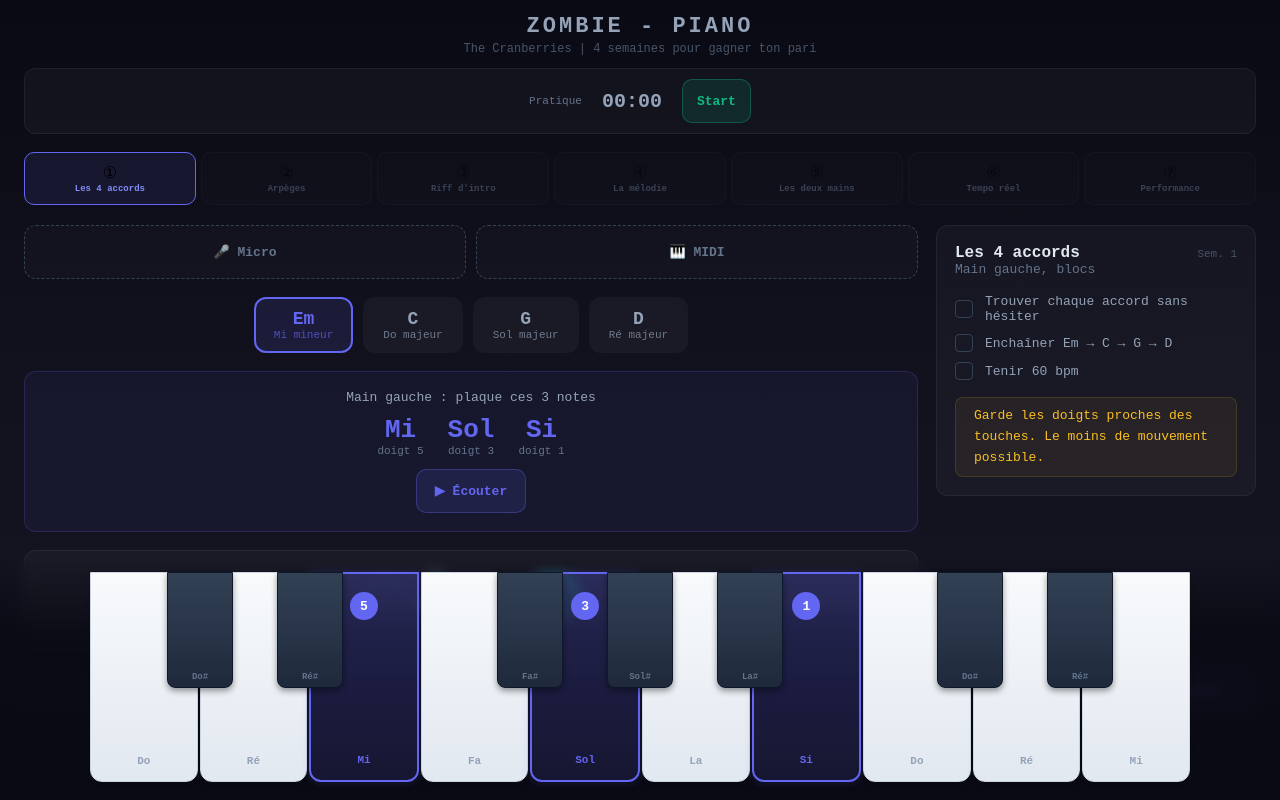
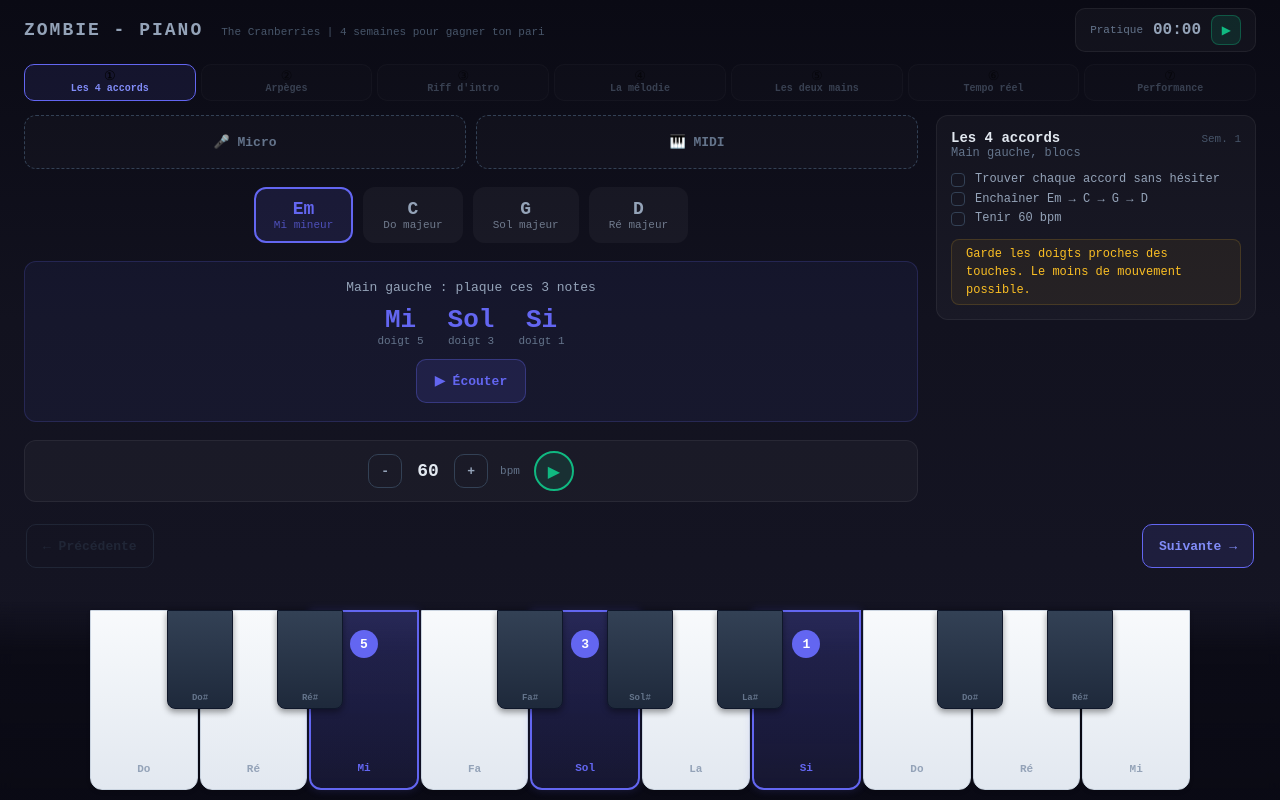
Before and after one commit to ejac-prog/piano-tutor, a React (Vite) app: page / in a window 1280 px wide. Built offline with nearby package versions, Linux system fonts and the light colour scheme.

Commit message:
iPad paysage : header condensé, BPM compact, piano plus bas

```diff
--- a/src/App.jsx
+++ b/src/App.jsx
@@ -97,8 +97,8 @@
   const ipad=w>=700;
   // Paysage actif seulement quand on est sur un grand écran ET en orientation paysage
   const landscape=ipad && w>h;
-  // En paysage, le piano prend toute la largeur dispo et reste raisonnable en hauteur
-  const pianoH=landscape?Math.min(210,Math.floor(h*0.32)):(ipad?240:170);
+  // En paysage, le piano prend toute la largeur dispo et reste compact en hauteur
+  const pianoH=landscape?Math.min(180,Math.floor(h*0.28)):(ipad?240:170);
   const pianoMaxW=landscape?Math.min(w-32,1100):(ipad?680:540);
   return{
     ipad, landscape, w, h,
@@ -266,8 +266,8 @@
     </div>);
   // En paysage iPad, on fixe le piano au bas de l'écran sur toute la largeur
   if(R.landscape){
-    return(<div style={{position:"fixed",left:0,right:0,bottom:0,padding:"12px 20px 18px",
-      background:"linear-gradient(180deg,rgba(10,10,20,0) 0%,rgba(10,10,20,.85) 30%,rgba(10,10,20,.97) 100%)",
+    return(<div style={{position:"fixed",left:0,right:0,bottom:0,padding:"8px 20px 10px",
+      background:"linear-gradient(180deg,rgba(10,10,20,0) 0%,rgba(10,10,20,.85) 25%,rgba(10,10,20,.97) 100%)",
       backdropFilter:"blur(6px)",WebkitBackdropFilter:"blur(6px)",zIndex:50}}>{inner}</div>);
   }
   return inner;
@@ -280,15 +280,18 @@
   return <button onClick={onClick} disabled={disabled} style={{minWidth:R.btn.min,minHeight:R.btn.min,borderRadius:R.rad-2,border:"1px solid #334155",background:"transparent",color:"#94a3b8",cursor:disabled?"default":"pointer",fontSize:R.font.sm,display:"flex",alignItems:"center",justifyContent:"center",fontFamily:"inherit",fontWeight:600,padding:"4px 8px",...s}}>{children}</button>}
 
 function BpmCtrl({bpm,setBpm,running,toggle,beat,color,R}){
-  return(<div style={{display:"flex",alignItems:"center",justifyContent:"center",gap:R.gap*2,padding:R.pad,borderRadius:R.rad,background:"rgba(255,255,255,.03)",border:"1px solid rgba(255,255,255,.06)"}}>
-    <div style={{textAlign:"center"}}><div style={{fontSize:R.font.xs,color:"#64748b",marginBottom:3}}>BPM</div>
+  const compact=R.landscape;
+  return(<div style={{display:"flex",alignItems:"center",justifyContent:"center",gap:compact?R.gap+4:R.gap*2,padding:compact?`${R.gap}px ${R.pad}px`:R.pad,borderRadius:R.rad,background:"rgba(255,255,255,.03)",border:"1px solid rgba(255,255,255,.06)"}}>
     <div style={{display:"flex",alignItems:"center",gap:R.gap}}>
-        <Btn onClick={()=>setBpm(Math.max(40,bpm-5))}>-</Btn>
-        <span style={{fontSize:R.font.lg,fontWeight:700,color:"#e2e8f0",minWidth:36,textAlign:"center"}}>{bpm}</span>
-        <Btn onClick={()=>setBpm(Math.min(120,bpm+5))}>+</Btn></div></div>
-    <button onClick={toggle} style={{width:R.btn.play,height:R.btn.play,borderRadius:"50%",cursor:"pointer",fontSize:R.font.lg,border:`2px solid ${running?"#ef4444":"#10b981"}`,background:running?"#ef444422":"#10b98122",color:running?"#ef4444":"#10b981",display:"flex",alignItems:"center",justifyContent:"center"}}>{running?"■":"▶"}</button>
+      {!compact&&<div style={{fontSize:R.font.xs,color:"#64748b"}}>BPM</div>}
+      <Btn onClick={()=>setBpm(Math.max(40,bpm-5))} style={{minHeight:compact?34:R.btn.min,minWidth:compact?34:R.btn.min,padding:"2px 8px"}}>-</Btn>
+      <span style={{fontSize:compact?R.font.md+2:R.font.lg,fontWeight:700,color:"#e2e8f0",minWidth:32,textAlign:"center"}}>{bpm}</span>
+      <Btn onClick={()=>setBpm(Math.min(120,bpm+5))} style={{minHeight:compact?34:R.btn.min,minWidth:compact?34:R.btn.min,padding:"2px 8px"}}>+</Btn>
+      {compact&&<div style={{fontSize:R.font.xs,color:"#64748b",marginLeft:2}}>bpm</div>}
+    </div>
+    <button onClick={toggle} style={{width:compact?40:R.btn.play,height:compact?40:R.btn.play,borderRadius:"50%",cursor:"pointer",fontSize:compact?R.font.md:R.font.lg,border:`2px solid ${running?"#ef4444":"#10b981"}`,background:running?"#ef444422":"#10b98122",color:running?"#ef4444":"#10b981",display:"flex",alignItems:"center",justifyContent:"center"}}>{running?"■":"▶"}</button>
     {running&&beat!==undefined&&<div style={{display:"flex",gap:R.gap}}>
-      {[0,1,2,3].map(b=><div key={b} style={{width:R.ipad?14:10,height:R.ipad?14:10,borderRadius:"50%",background:b===beat?color:"rgba(255,255,255,.1)",boxShadow:b===beat?`0 0 8px ${color}66`:"none",transition:"all .1s"}}/>)}</div>}
+      {[0,1,2,3].map(b=><div key={b} style={{width:compact?10:(R.ipad?14:10),height:compact?10:(R.ipad?14:10),borderRadius:"50%",background:b===beat?color:"rgba(255,255,255,.1)",boxShadow:b===beat?`0 0 8px ${color}66`:"none",transition:"all .1s"}}/>)}</div>}
   </div>);
 }
 
@@ -592,11 +595,23 @@
 /* ═══════════════════════════════════════════════════════════════════
    TIMER
    ═══════════════════════════════════════════════════════════════════ */
-function Timer({R}){
+function Timer({R,compact}){
   const[on,setOn]=useState(false);const[sec,setSec]=useState(0);const[total,setTotal]=useState(0);
   useEffect(()=>{if(on){const id=setInterval(()=>setSec(s=>s+1),1000);return()=>clearInterval(id)}},[on]);
   const toggle=()=>{if(on){setTotal(t=>t+sec);setSec(0)}setOn(!on)};
   const fmt=s=>`${String(Math.floor(s/60)).padStart(2,"0")}:${String(s%60).padStart(2,"0")}`;
+  if(compact){
+    // Variante compacte : tout sur une ligne, pour l'intégration dans le header en paysage
+    return(
+      <div style={{display:"flex",alignItems:"center",gap:R.gap,padding:`6px ${R.gap+4}px`,borderRadius:R.rad-2,
+        background:on?"rgba(16,185,129,.08)":"rgba(255,255,255,.03)",border:on?"1px solid rgba(16,185,129,.2)":"1px solid rgba(255,255,255,.06)"}}>
+        <div style={{fontSize:R.font.xs,color:"#64748b"}}>Pratique</div>
+        <div style={{fontSize:R.font.md,fontWeight:700,color:on?"#34d399":"#94a3b8",fontVariantNumeric:"tabular-nums",minWidth:46}}>{fmt(sec)}</div>
+        <button onClick={toggle} style={{minHeight:30,minWidth:30,padding:"2px 8px",borderRadius:R.rad-4,fontFamily:"inherit",fontSize:R.font.xs,fontWeight:600,cursor:"pointer",
+          border:on?"1px solid #ef444455":"1px solid #10b98155",background:on?"#ef444422":"#10b98122",color:on?"#ef4444":"#10b981"}}>{on?"❚❚":"▶"}</button>
+        {total>0&&<div style={{fontSize:R.font.xs,color:"#64748b"}}>{Math.floor((total+sec)/60)} min</div>}
+      </div>);
+  }
   return(
     <div style={{display:"flex",alignItems:"center",justifyContent:"center",gap:R.gap*2,padding:`${R.ipad?10:8}px ${R.pad}px`,borderRadius:R.rad,
       background:on?"rgba(16,185,129,.08)":"rgba(255,255,255,.03)",border:on?"1px solid rgba(16,185,129,.2)":"1px solid rgba(255,255,255,.06)",marginBottom:R.pad}}>
@@ -628,16 +643,16 @@
 
   // Bloc d'en-tête de leçon (objectifs + tip), réutilisé en portrait et en paysage
   const lessonHeader=(
-    <div style={{padding:R.pad,borderRadius:R.rad,background:"rgba(255,255,255,.03)",border:"1px solid rgba(255,255,255,.06)",marginBottom:R.landscape?0:R.pad}}>
+    <div style={{padding:R.landscape?R.gap+4:R.pad,borderRadius:R.rad,background:"rgba(255,255,255,.03)",border:"1px solid rgba(255,255,255,.06)",marginBottom:R.landscape?0:R.pad}}>
       <div style={{display:"flex",justifyContent:"space-between",alignItems:"baseline"}}>
-        <div><div style={{fontSize:R.font.md,fontWeight:700,color:"#e2e8f0"}}>{L.t}</div><div style={{fontSize:R.font.sm,color:"#64748b"}}>{L.s}</div></div>
+        <div><div style={{fontSize:R.landscape?R.font.sm+1:R.font.md,fontWeight:700,color:"#e2e8f0"}}>{L.t}</div><div style={{fontSize:R.font.xs+1,color:"#64748b"}}>{L.s}</div></div>
         <div style={{fontSize:R.font.xs,color:"#475569"}}>{L.wk}</div></div>
-      <div style={{marginTop:R.gap+2}}>
+      <div style={{marginTop:R.gap}}>
         {L.goals.map((g,i)=>{const d=done.has(`${songId}-${les}-${i}`);return(
-          <div key={i} onClick={()=>tog(i)} style={{display:"flex",alignItems:"center",gap:R.gap+2,padding:`${R.ipad?5:3}px 0`,cursor:"pointer"}}>
-            <div style={{width:R.ipad?18:14,height:R.ipad?18:14,borderRadius:4,flexShrink:0,border:d?"none":"1px solid #334155",background:d?"#10b981":"transparent",display:"flex",alignItems:"center",justifyContent:"center",fontSize:R.font.xs,color:"#fff"}}>{d&&"✓"}</div>
-            <div style={{fontSize:R.font.sm,color:d?"#64748b":"#94a3b8",textDecoration:d?"line-through":"none"}}>{g}</div></div>)})}</div>
-      <div style={{marginTop:R.gap+2,padding:`${R.ipad?8:5}px ${R.pad}px`,borderRadius:R.rad-4,background:"rgba(251,191,36,.06)",border:"1px solid rgba(251,191,36,.15)",fontSize:R.font.sm,color:"#fbbf24",lineHeight:1.6}}>{L.tip}</div>
+          <div key={i} onClick={()=>tog(i)} style={{display:"flex",alignItems:"center",gap:R.gap,padding:`${R.landscape?2:(R.ipad?5:3)}px 0`,cursor:"pointer"}}>
+            <div style={{width:R.landscape?14:(R.ipad?18:14),height:R.landscape?14:(R.ipad?18:14),borderRadius:4,flexShrink:0,border:d?"none":"1px solid #334155",background:d?"#10b981":"transparent",display:"flex",alignItems:"center",justifyContent:"center",fontSize:R.font.xs,color:"#fff"}}>{d&&"✓"}</div>
+            <div style={{fontSize:R.landscape?R.font.xs+1:R.font.sm,color:d?"#64748b":"#94a3b8",textDecoration:d?"line-through":"none",lineHeight:1.3}}>{g}</div></div>)})}</div>
+      <div style={{marginTop:R.gap,padding:`${R.landscape?5:(R.ipad?8:5)}px ${R.gap+4}px`,borderRadius:R.rad-4,background:"rgba(251,191,36,.06)",border:"1px solid rgba(251,191,36,.15)",fontSize:R.landscape?R.font.xs+1:R.font.sm,color:"#fbbf24",lineHeight:1.5}}>{L.tip}</div>
     </div>);
 
   // Bloc de leçon active (key force le remount = nettoie tous les intervals)
@@ -646,34 +661,49 @@
   return(
     <div style={{minHeight:"100vh",background:"linear-gradient(180deg,#0a0a14,#12121f 40%,#161625)",color:"#e2e8f0",
       fontFamily:"'JetBrains Mono','SF Mono','Fira Code',monospace",
-      padding:R.landscape?`14px 24px ${R.piano.h+36}px`:`${R.ipad?20:14}px ${R.ipad?24:12}px`,
+      padding:R.landscape?`8px 24px ${R.piano.h+24}px`:`${R.ipad?20:14}px ${R.ipad?24:12}px`,
       maxWidth:R.landscape?1280:(R.ipad?780:600),margin:"0 auto"}}>
       <style>{`@keyframes pulse{0%,100%{opacity:1}50%{opacity:.4}}`}</style>
 
-      {/* Header */}
-      <div style={{textAlign:"center",marginBottom:R.landscape?R.gap+2:R.pad}}>
+      {R.landscape ? (
+        // En paysage : titre + artiste + Timer compact sur une seule ligne
+        <div style={{display:"flex",alignItems:"center",justifyContent:"space-between",gap:R.pad,marginBottom:R.gap+2}}>
+          <div style={{display:"flex",alignItems:"baseline",gap:R.pad,minWidth:0,flex:1}}>
+            <h1 style={{fontSize:R.font.md+2,fontWeight:700,letterSpacing:2,textTransform:"uppercase",color:"#94a3b8",margin:0,whiteSpace:"nowrap"}}>{song.title} - Piano</h1>
+            <p style={{fontSize:R.font.xs,color:"#475569",margin:0,whiteSpace:"nowrap",overflow:"hidden",textOverflow:"ellipsis"}}>{song.artist} | 4 semaines pour gagner ton pari</p>
+          </div>
+          {songKeys.length>1&&<div style={{display:"flex",gap:R.gap}}>
+            {songKeys.map(k=><button key={k} onClick={()=>{setSongId(k);setLes(0)}} style={{
+              padding:"6px 12px",borderRadius:R.rad-2,fontSize:R.font.xs,fontFamily:"inherit",fontWeight:600,cursor:"pointer",minHeight:30,
+              border:k===songId?`1px solid ${SONGS[k].color}`:"1px solid #334155",background:k===songId?`${SONGS[k].color}22`:"transparent",
+              color:k===songId?SONGS[k].color:"#64748b"}}>{SONGS[k].title}</button>)}</div>}
+          <Timer R={R} compact={true}/>
+        </div>
+      ) : (
+        // En portrait, layout classique
+        <>
+          <div style={{textAlign:"center",marginBottom:R.pad}}>
             <h1 style={{fontSize:R.font.lg+2,fontWeight:700,letterSpacing:3,textTransform:"uppercase",color:"#94a3b8",margin:0}}>{song.title} - Piano</h1>
             <p style={{fontSize:R.font.xs+1,color:"#475569",margin:"3px 0 0"}}>{song.artist} | 4 semaines pour gagner ton pari</p>
           </div>
-
-      {/* Song selector (ready for multiple songs) */}
           {songKeys.length>1&&<div style={{display:"flex",gap:R.gap,justifyContent:"center",marginBottom:R.pad}}>
             {songKeys.map(k=><button key={k} onClick={()=>{setSongId(k);setLes(0)}} style={{
               padding:`${R.ipad?10:7}px ${R.ipad?20:14}px`,borderRadius:R.rad,fontSize:R.font.sm,fontFamily:"inherit",fontWeight:600,cursor:"pointer",minHeight:R.btn.min,
               border:k===songId?`2px solid ${SONGS[k].color}`:"1px solid #334155",background:k===songId?`${SONGS[k].color}22`:"transparent",
               color:k===songId?SONGS[k].color:"#64748b"}}>{SONGS[k].title}</button>)}</div>}
+          <Timer R={R}/>
+        </>
+      )}
 
-      <Timer R={R}/>
-
-      {/* Lesson tabs */}
-      <div style={{display:"flex",gap:R.ipad?5:3,marginBottom:R.pad,overflowX:"auto",paddingBottom:2}}>
+      {/* Lesson tabs — plus compactes en paysage */}
+      <div style={{display:"flex",gap:R.ipad?5:3,marginBottom:R.landscape?R.gap+2:R.pad,overflowX:"auto",paddingBottom:2}}>
         {song.lessons.map((l,i)=>{const dn=l.goals.every((_,gi)=>done.has(`${songId}-${i}-${gi}`));const ac=i===les;
           return(<button key={i} onClick={()=>setLes(i)} style={{
-            flex:"1 0 0",minWidth:0,padding:R.tab.p,borderRadius:R.rad-2,cursor:"pointer",fontFamily:"inherit",textAlign:"center",
+            flex:"1 0 0",minWidth:0,padding:R.landscape?"5px 4px":R.tab.p,borderRadius:R.rad-2,cursor:"pointer",fontFamily:"inherit",textAlign:"center",
             border:ac?"1px solid #6366f1":"1px solid rgba(255,255,255,.05)",background:ac?"rgba(99,102,241,.1)":"rgba(255,255,255,.02)",
-            opacity:ac?1:.5,transition:"all .2s",minHeight:R.btn.min}}>
-            <div style={{fontSize:R.tab.icon,marginBottom:1}}>{dn?<span style={{color:"#10b981"}}>✓</span>:l.icon}</div>
-            <div style={{fontSize:R.tab.f,fontWeight:600,color:ac?"#818cf8":"#64748b",whiteSpace:"nowrap",overflow:"hidden",textOverflow:"ellipsis"}}>{l.t}</div>
+            opacity:ac?1:.5,transition:"all .2s",minHeight:R.landscape?34:R.btn.min}}>
+            <div style={{fontSize:R.landscape?13:R.tab.icon,marginBottom:0,lineHeight:1}}>{dn?<span style={{color:"#10b981"}}>✓</span>:l.icon}</div>
+            <div style={{fontSize:R.landscape?10:R.tab.f,fontWeight:600,color:ac?"#818cf8":"#64748b",whiteSpace:"nowrap",overflow:"hidden",textOverflow:"ellipsis",lineHeight:1.2}}>{l.t}</div>
           </button>)})}
       </div>
 
```
Lines whose indentation alone changed are shown as unchanged.
